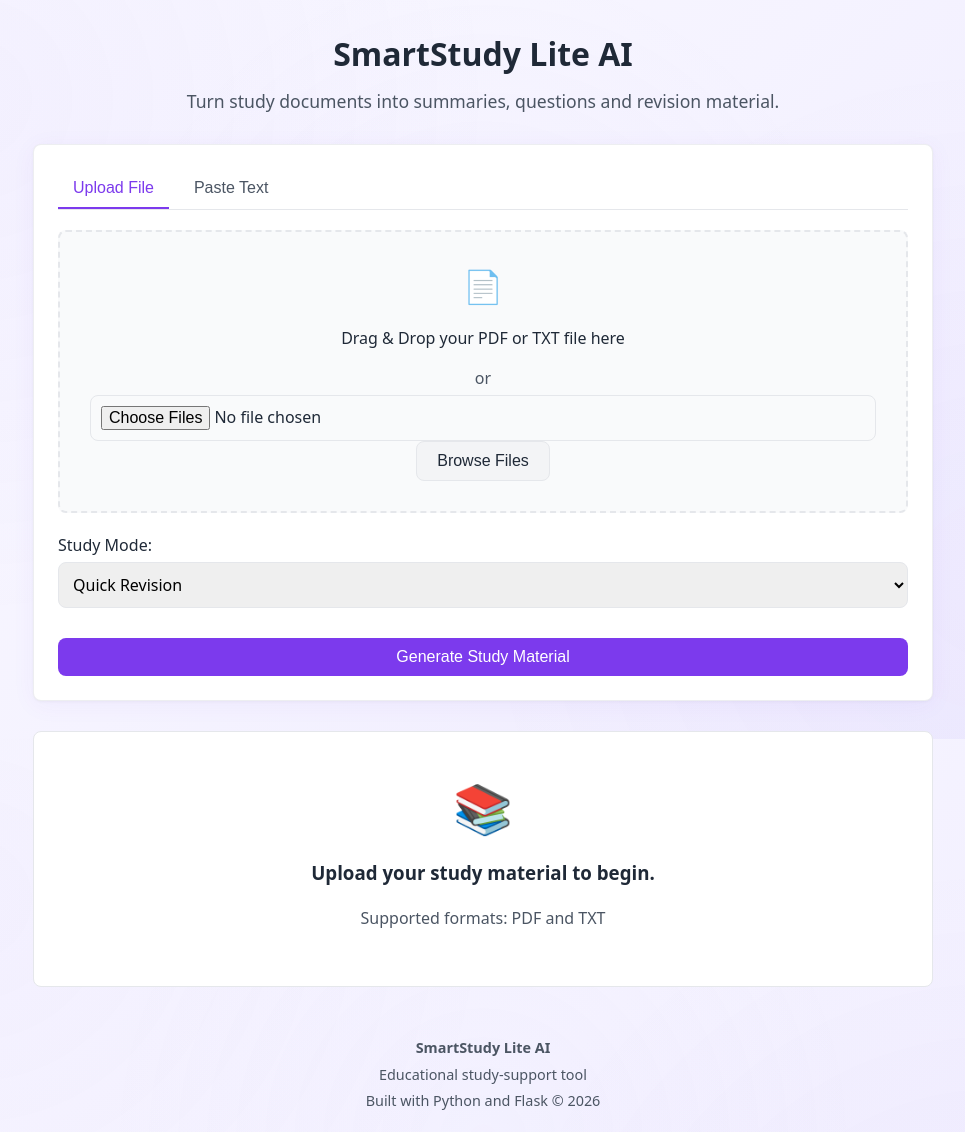
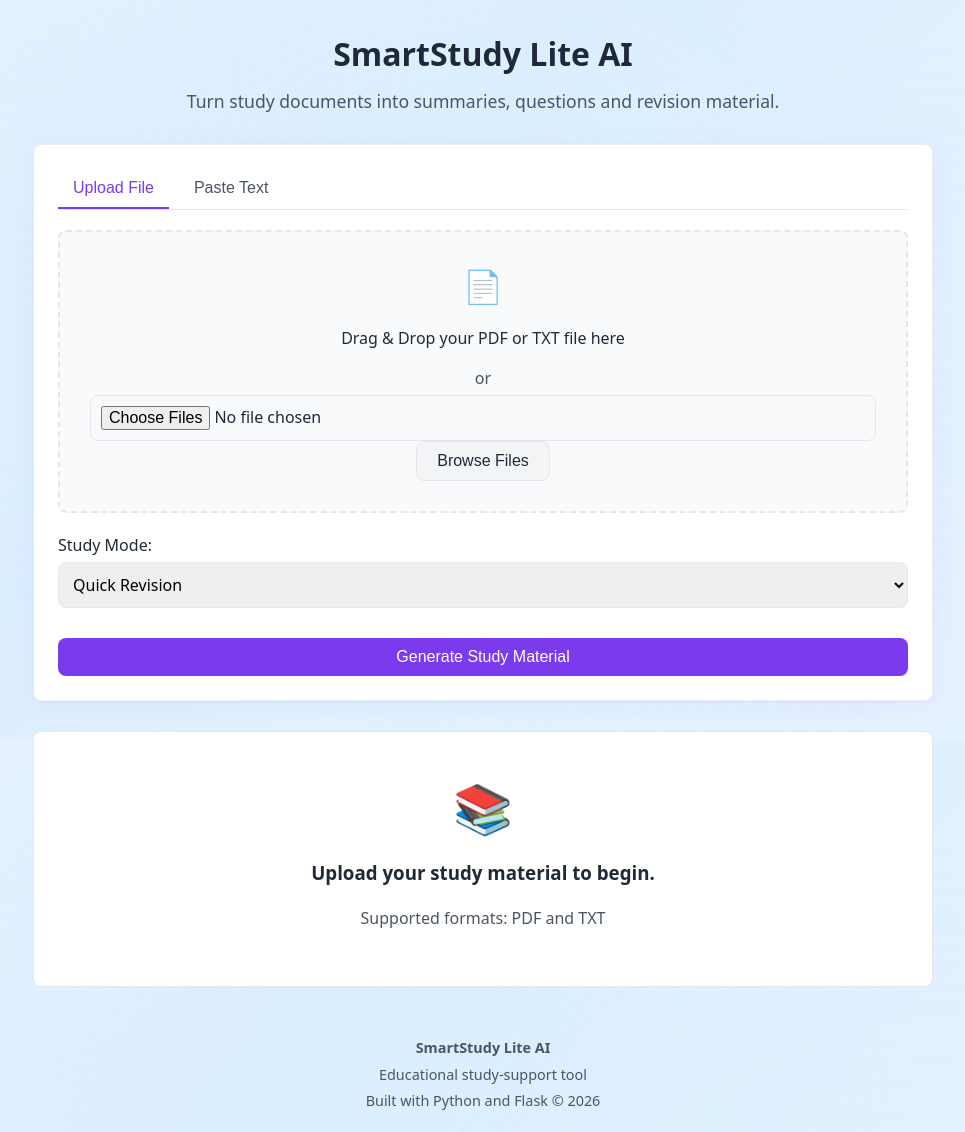
Before and after one commit to kanishka200720-maker/smartstudy-ai, a Flask app: page / in a window 1280 px wide. Shown: the part 61-1193 px from the top of the page, without its empty margins (157-1122 px from the left). Run offline with Flask 3, Linux system fonts and the light colour scheme; some libraries are stand-ins or nearby versions.

Commit message:
Update background to educational Coursera theme

```diff
--- a/static/css/style.css
+++ b/static/css/style.css
@@ -16,12 +16,12 @@ html, body {
     margin: 0;
     padding: 0;
     min-height: 100%;
-    background-color: #FAFAFF;
+    background-color: #EEF5FF;
     background-image:
-        radial-gradient(circle at 10% 20%, rgba(139, 92, 246, 0.05) 0%, transparent 40%),
-        radial-gradient(circle at 90% 80%, rgba(167, 139, 250, 0.04) 0%, transparent 40%),
-        radial-gradient(circle at 50% 50%, rgba(196, 181, 253, 0.05) 0%, transparent 50%),
-        linear-gradient(135deg, #FAFAFF 0%, #F5F3FF 50%, #EDE9FE 100%);
+        radial-gradient(circle at 15% 15%, rgba(191, 223, 255, 0.15) 0%, transparent 45%),
+        radial-gradient(circle at 85% 85%, rgba(217, 204, 255, 0.12) 0%, transparent 45%),
+        radial-gradient(circle at 50% 50%, rgba(216, 247, 245, 0.10) 0%, transparent 55%),
+        linear-gradient(135deg, #EEF5FF 0%, #DCEEFF 40%, #E8F7FF 100%);
     background-attachment: fixed;
     background-size: cover;
     color: var(--text-main);
```
